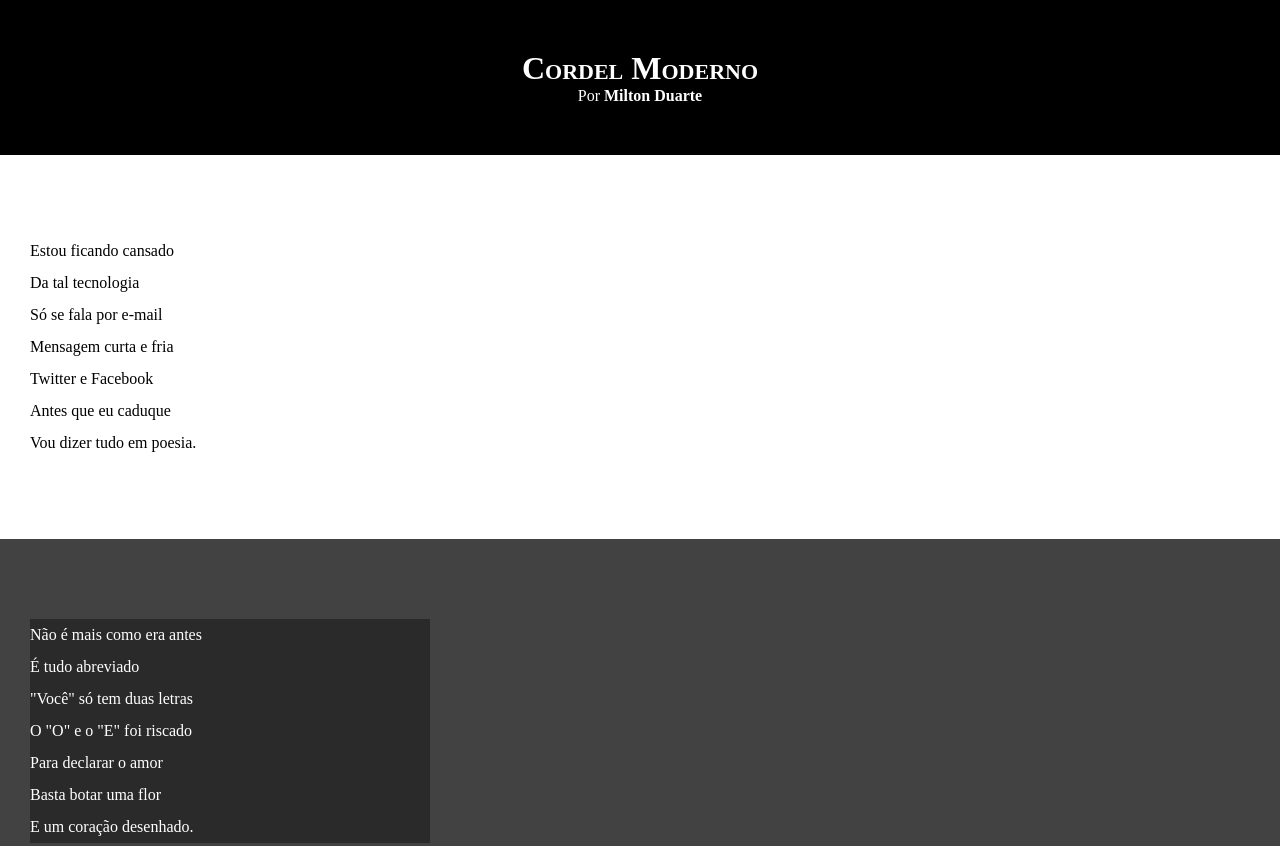
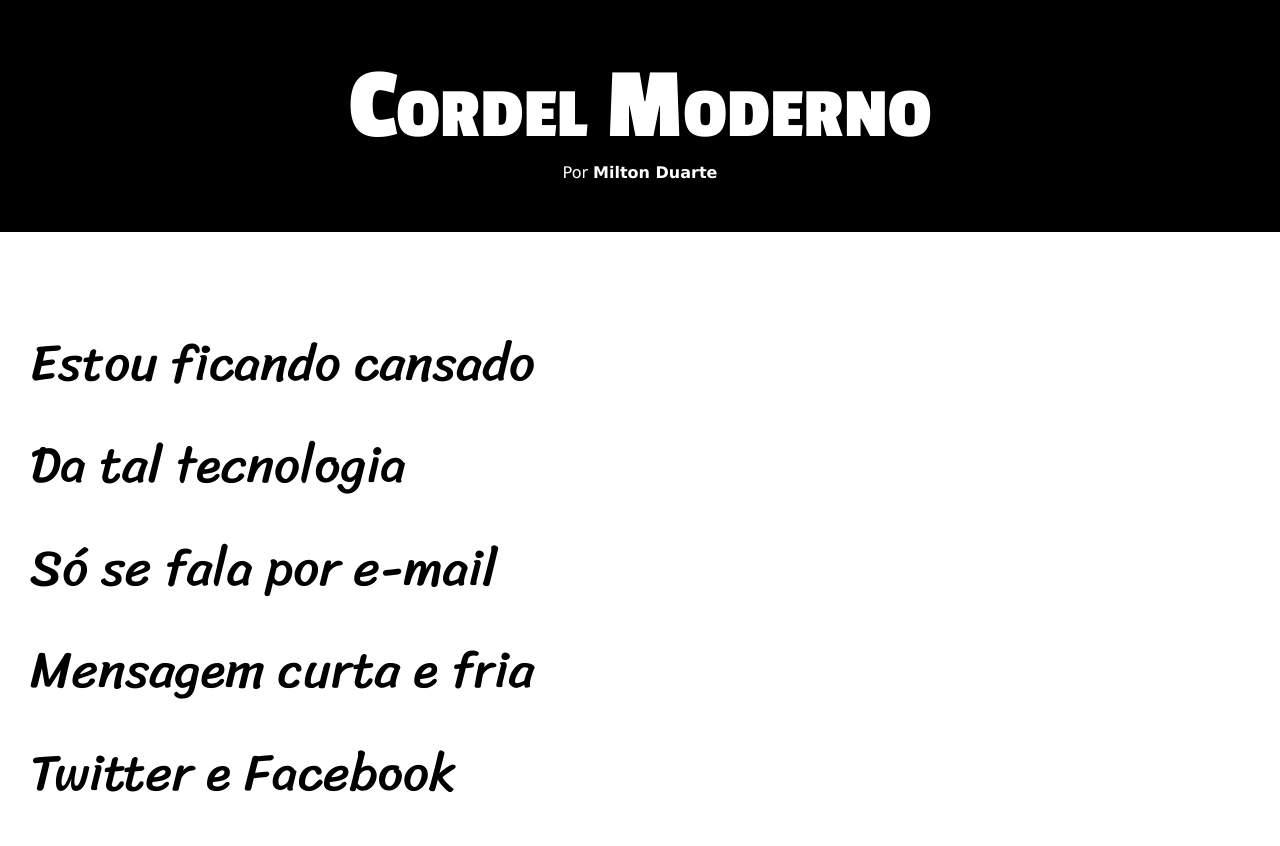
Before and after one commit to lucasblk/html-css, a plain HTML site: page Modulo 03/Desafio Cordel/index.html in a window 1280 px wide. Shown: the top 846 px of the page. Drawn offline with Linux system fonts and the light colour scheme.

Commit message:
atualizacao de estilos do desafio

```diff
--- a/Modulo 03/Desafio Cordel/estilo/style.css
+++ b/Modulo 03/Desafio Cordel/estilo/style.css
@@ -1,5 +1,14 @@
 @charset "UTF-8";
 
+@import url('https://fonts.googleapis.com/css2?family=Passion+One:wght@400;700;900&display=swap');
+
+@import url('https://fonts.googleapis.com/css2?family=Sriracha&display=swap');
+
+:root {
+    --fonte1: verdana, Geneva, Tahoma, sans-serif;
+    --fonte2: 'Passion One', cursive;
+    --fonte3: 'Sriracha', cursive;
+}
 * {
     margin: 0px;
     padding: 0px;
@@ -7,6 +16,7 @@
 body {
     min-height: 100vh;
     background-color: darkgray;
+    font-family: var(--fonte1);
 }
 header {
     background-color: black;
@@ -17,6 +27,8 @@ header {
 header > h1 {
     padding-top: 50px;
     font-variant: small-caps;
+    font-family: var(--fonte2);
+    font-size: 8vw;
 
 }
 header > p {
@@ -36,6 +48,8 @@ section {
     padding-bottom: 10vh;
     line-height: 2em;
     padding-left: 30px;
+    font-family: var(--fonte3);
+    font-size: 4vw;
 }
 
 section.normal {
@@ -50,7 +64,9 @@ section.imagem {
 
 section.imagem > p {
     background-color: rgba(0, 0, 0, 0.374);
-    width: 400px;
+    display: inline-block;
+    padding: 10px;
+    border-radius: 5px;
 }
 
 footer {
```
